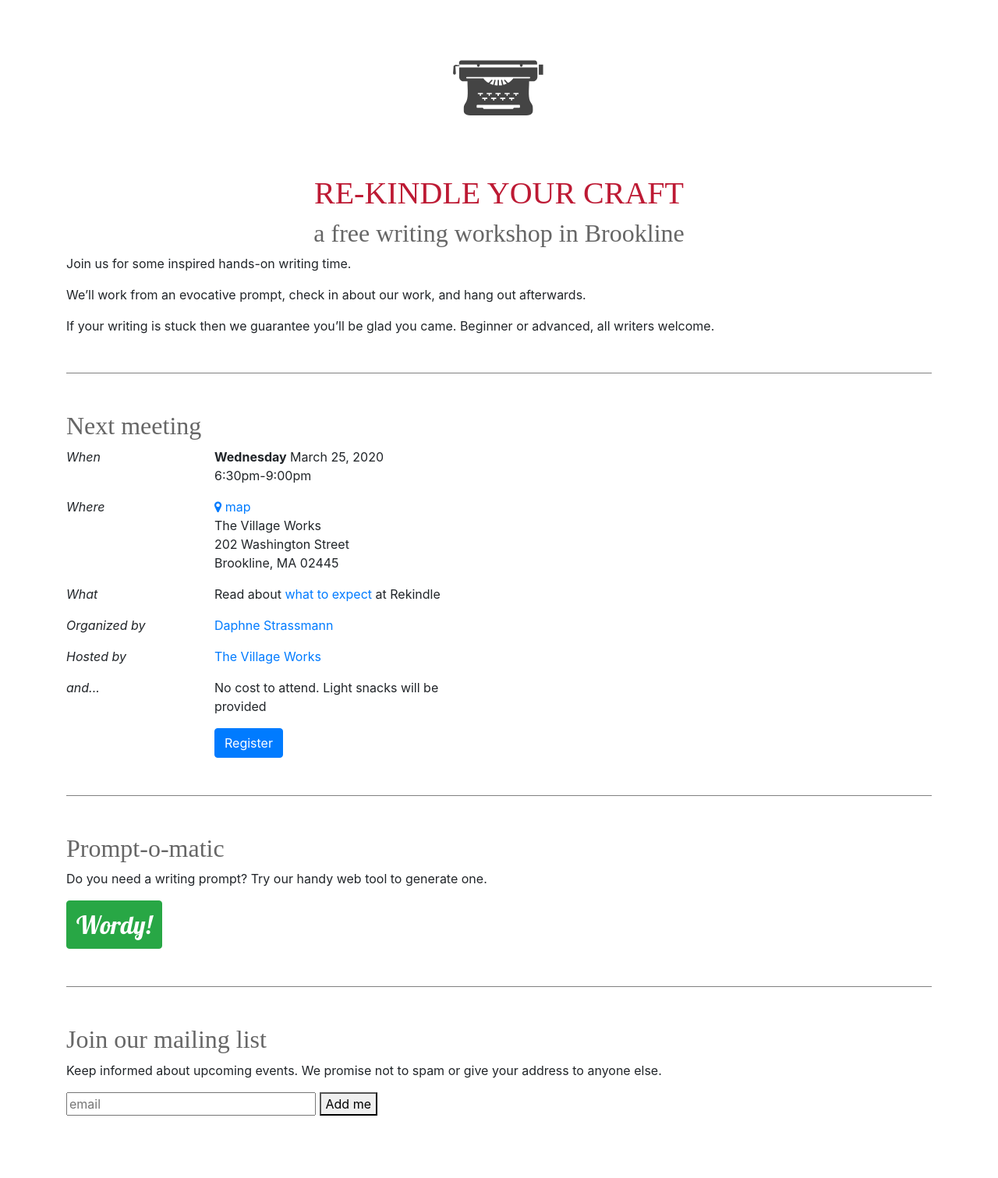
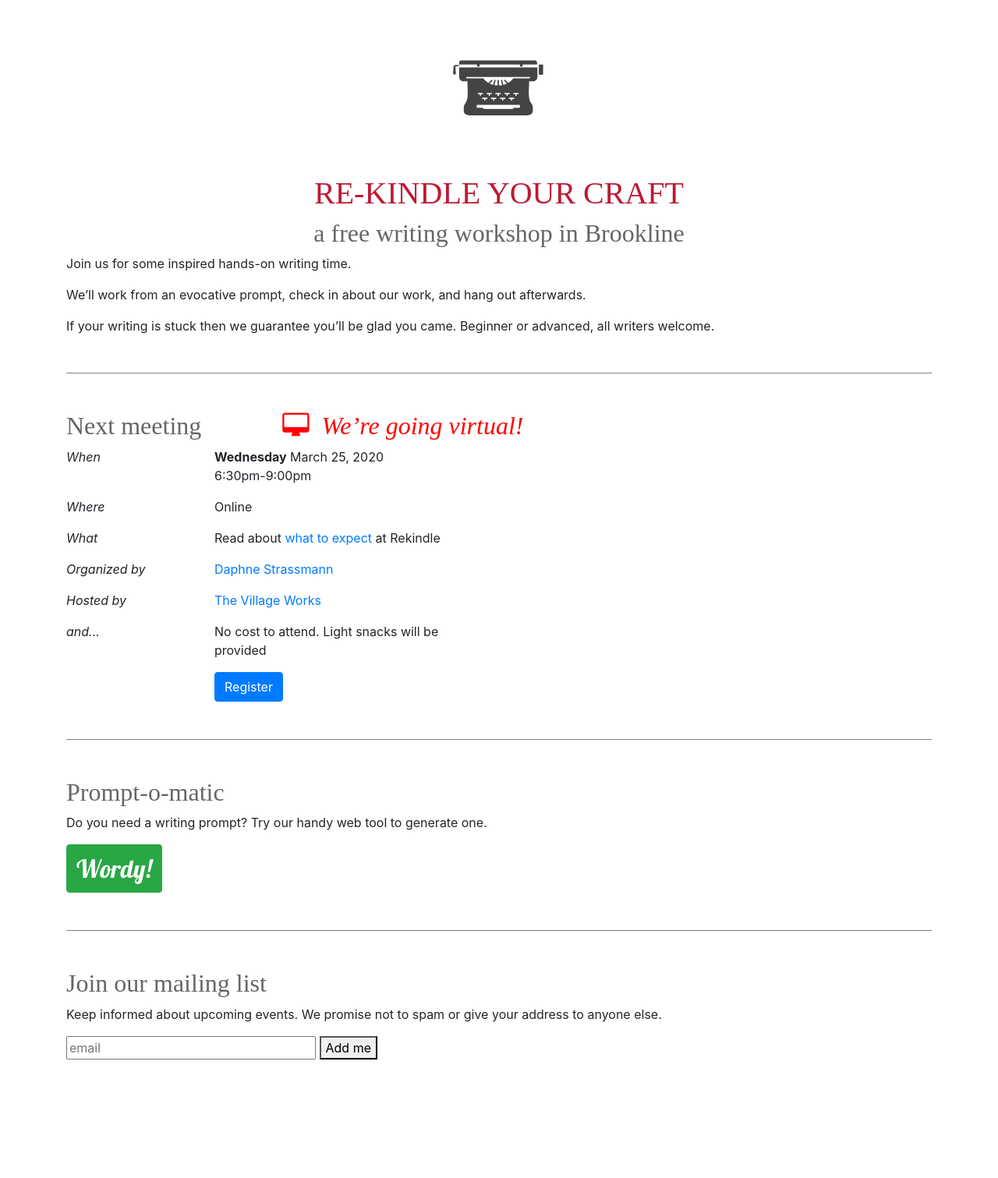
Before and after one commit to straz/rekindle, a Jekyll site: the page built from index.html, in a window 1280 px wide. Shown: the whole page at 78% size. Built offline with Jekyll 4.4.1, drawn with Linux system fonts in a browser that asks for light colours; nearby versions of some CDN libraries; some web fonts are replaced; after the commit the page ends 1439 px from its top, so only the background shows below that.

Commit message:
go virtual

```diff
--- a/_sass/_ryk.scss
+++ b/_sass/_ryk.scss
@@ -39,6 +39,14 @@ input#email {
    h2 {
       font-family: 'Cutive', serif;
       color: #666;
+      .virtual {
+	  color:red;
+          font-style: italic;
+          i {
+              margin-left: 3em;
+              margin-right: .5em;
+	  }
+      }
   }
   h3 {
       margin-top: 2em;
--- a/index.html
+++ b/index.html
@@ -14,7 +14,7 @@ title: Rekindle your craft
 <p>If your writing is stuck then we guarantee you’ll be glad you came. Beginner or advanced, all writers welcome.</p>
 
 <div class="next-meeting infocard">
-  <h2>Next meeting</h2>
+  <h2>Next meeting <span class="virtual"><i class="fa fa-desktop"></i>We&rsquo;re going virtual!</span></h2>
   <div class="row">
     <div class="col-2"><em>When</em></div>
     <div class="col-4"><b>Wednesday</b> March 25, 2020<br/>6:30pm-9:00pm</div>
@@ -23,13 +23,15 @@ title: Rekindle your craft
 
     <div class="row">
       <div class="col-2"><em>Where</em></div>
+      <div class="col-4">Online</div>
+      <!--
       <div class="col-4">
 	<a target="_map" href="https://www.google.com/maps/place/The+Village+Works/@42.3322578,-71.1207229,17z/data=!3m1!4b1!4m5!3m4!1s0x89e3799851ee1ae7:0x13cebc5d9105bd6b!8m2!3d42.3322539!4d-71.1185342">
 	  <i class="fa fa-map-marker"></i> map</a><br/>
 	The Village Works<br/>
 	202 Washington Street<br/>
 	Brookline, MA 02445
-      </div>
+      </div> -->
     </div>
 
     <div class="row">
```
